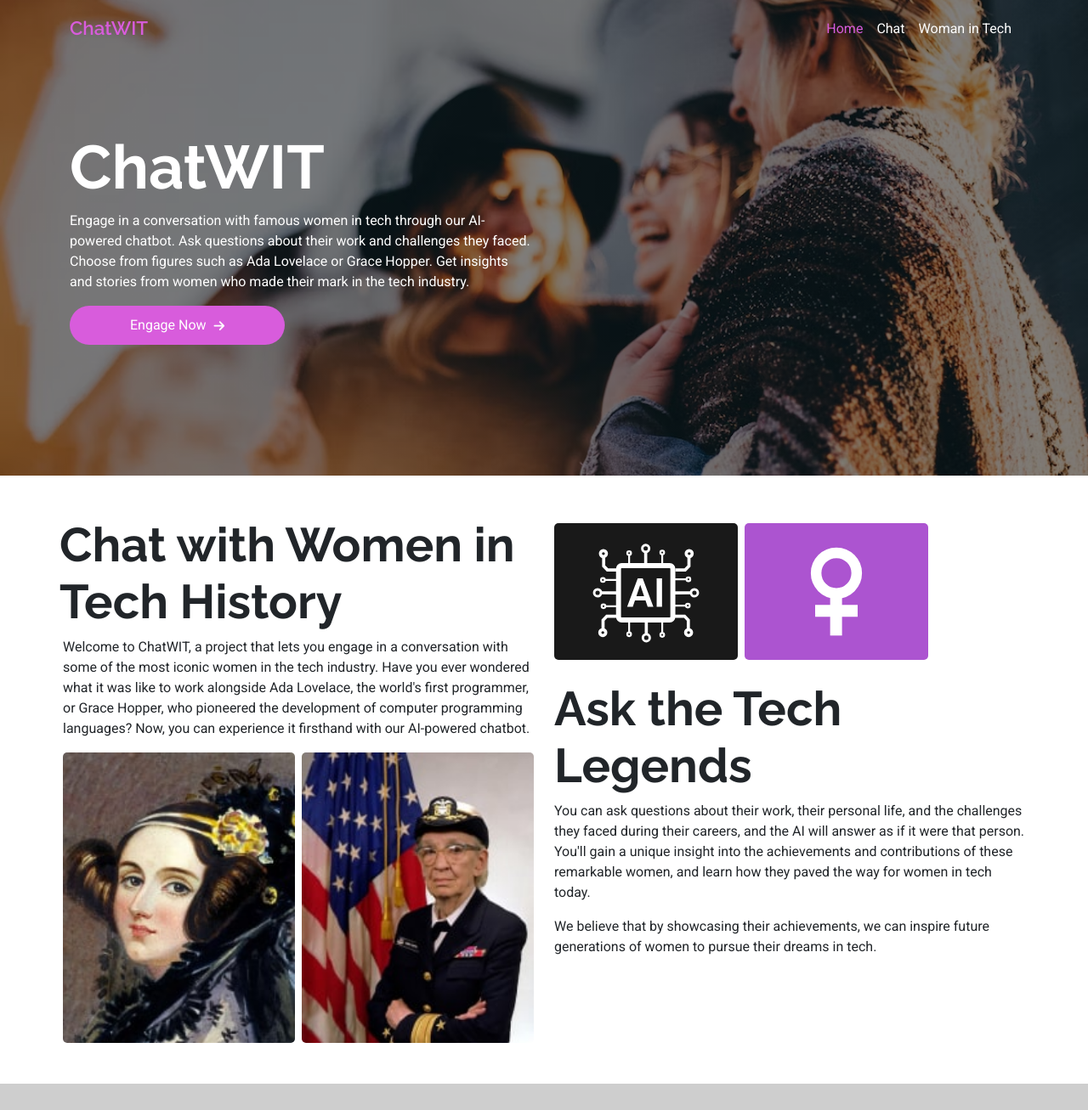
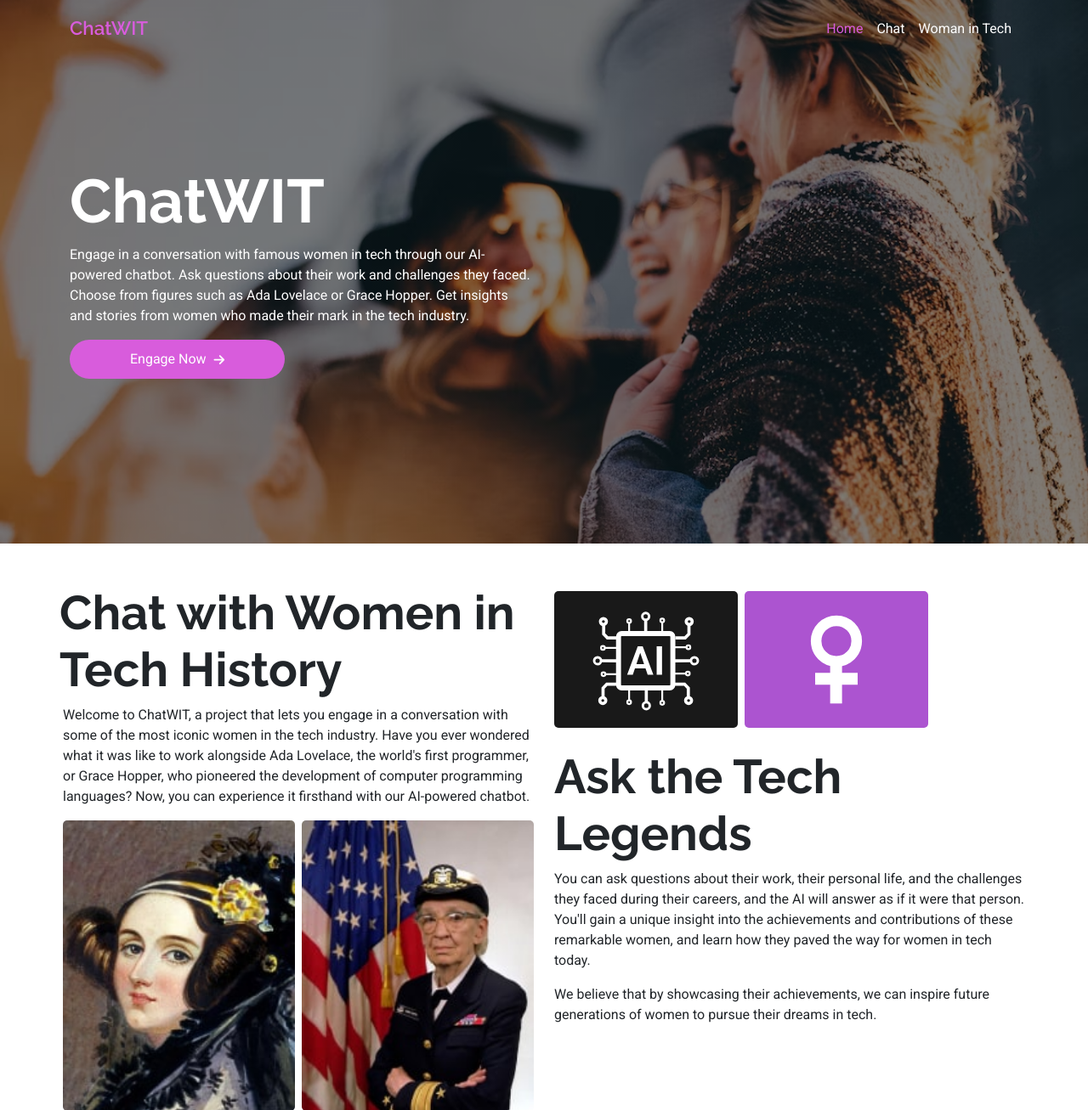
Before and after one commit to keironchaudhry/women-in-tech-hackathon, a Flask app: page / in a window 1280 px wide. Shown: the top 1307 px of the page at 85% size. Run offline with Flask 2, Linux system fonts and the light colour scheme; some libraries are stand-ins or nearby versions.

Commit message:
few fixes to the CSS/Design

```diff
--- a/static/style.css
+++ b/static/style.css
@@ -209,6 +209,11 @@ footer {
   font-size: 0.9rem;
 }
 /*-------------------------------- Media queries*/
+@media (max-width:1440px) {
+  .main-section {
+    height: 80vh;
+  }
+}
 @media (min-width: 990px) and (max-width: 1280px) {
   .img-about2 {
      width: 72%;
--- a/templates/base.html
+++ b/templates/base.html
@@ -87,7 +87,7 @@
       </nav>
     </header>
     <main>{% block content %} {% endblock %}</main>
-    <footer class="d-flex align-items-center justify-content-between mt-auto">
+    <footer class="d-flex align-items-center justify-content-between mt-auto pt-2 pb-2">
       <p class="m-0">© 2023 All Rights Reserved</p>
       <p class="navbar-brand">ChatWIT</p>
     </footer>
--- a/templates/home.html
+++ b/templates/home.html
@@ -5,7 +5,7 @@
     <section class="main-section d-flex align-items-center container-fluid">
         <div class="row main-section-div">
          <!-- Main Text h1 and description -->
-             <div class="col-12 md-auto introduction-mobile-screens">
+             <div class="col-12 md-auto">
                  <h1 class="text-white">ChatWIT</h1>
                  <p class="text-white">Engage in a conversation with famous women in tech through our AI-powered chatbot. Ask questions about their work and challenges they faced. Choose from figures such as Ada Lovelace or Grace Hopper. Get insights and stories from women who made their mark in the tech industry.</p>
                  <a class="btn btn-pink text-white" href="{{ url_for('chat') }}">Engage Now <i class="fa-solid fa-arrow-right" aria-hidden="true"></i></a>
```
